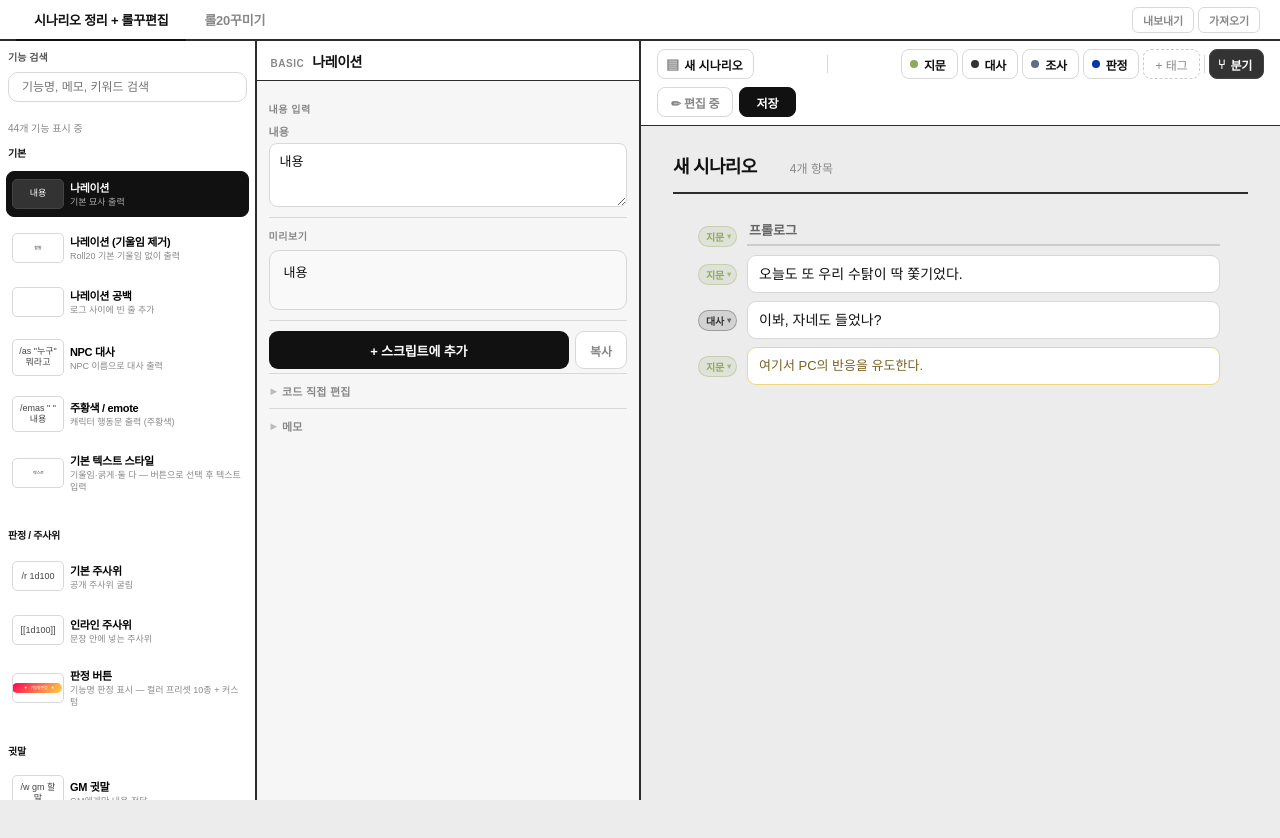
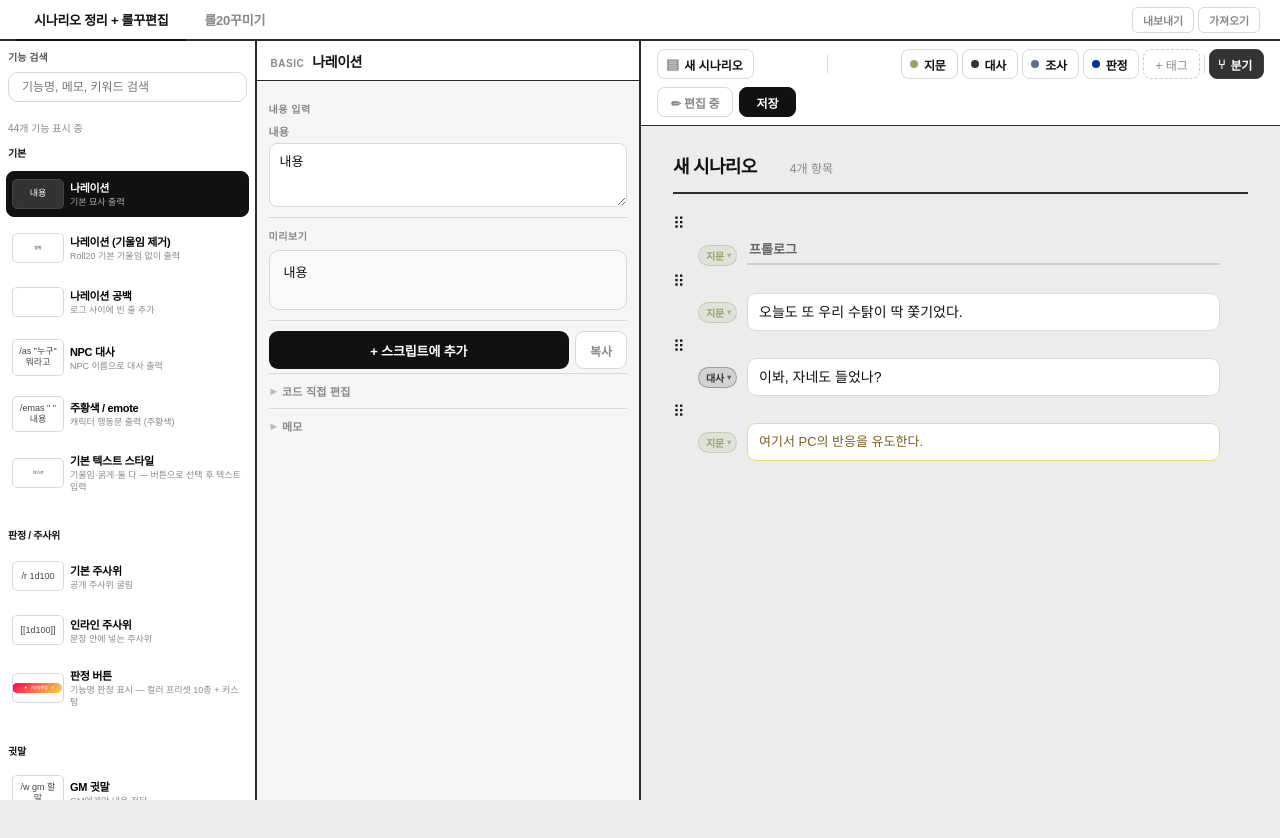
Before and after one commit to Gyu-me/roll20-macro-editor, a Next.js app: page / in a window 1280 px wide. Shown: the top 838 px of the page. Built offline with nearby package versions, Linux system fonts and the light colour scheme.

Commit message:
feat: ScriptEditor 노드 드래그앤드롭 순서 변경 기능 추가

```diff
--- a/src/components/ScriptEditor.tsx
+++ b/src/components/ScriptEditor.tsx
@@ -37,8 +37,11 @@ type Props = {
   onChangeLabelId: (id: string, labelId: string) => void;
   onDeleteLine: (id: string) => void;
   onAddLine: (labelId: string, afterId?: string, content?: string) => void;
+  onReorderNode: (dragId: string, dropId: string, pos: "before" | "after") => void;
   onRenameScenario: (id: string, name: string) => void;
 } & BranchHandlers;
+
+type DropInfo = { id: string; pos: "before" | "after" } | null;
 
 export default function ScriptEditor({
   scenario,
@@ -47,6 +50,7 @@ export default function ScriptEditor({
   onChangeLabelId,
   onDeleteLine,
   onAddLine,
+  onReorderNode,
   onRenameScenario,
   onAddBranch,
   onUpdateBranch,
@@ -66,7 +70,12 @@ export default function ScriptEditor({
   const [titleDraft, setTitleDraft] = useState(scenario.title);
   const titleInputRef = useRef<HTMLInputElement>(null);
 
+  // D&D 상태
+  const [draggingId, setDraggingId] = useState<string | null>(null);
+  const [dropInfo, setDropInfo] = useState<DropInfo>(null);
+
   const { labels, platformMode, editorMode } = settings;
+  const isMastering = editorMode === "mastering";
 
   useEffect(() => {
     setTitleDraft(scenario.title);
@@ -89,6 +98,43 @@ export default function ScriptEditor({
 
   const getLabelForLine = (line: ScriptLine) =>
     labels.find((l) => l.id === line.labelId) ?? labels[0];
+
+  // ── D&D 핸들러 ────────────────────────────────────────────
+
+  const handleDragStart = (e: React.DragEvent, id: string) => {
+    setDraggingId(id);
+    e.dataTransfer.effectAllowed = "move";
+  };
+
+  const handleDragOver = (e: React.DragEvent, id: string) => {
+    e.preventDefault();
+    e.stopPropagation();
+    if (draggingId === id) return;
+    const rect = (e.currentTarget as HTMLElement).getBoundingClientRect();
+    const pos: "before" | "after" = e.clientY < rect.top + rect.height / 2 ? "before" : "after";
+    setDropInfo({ id, pos });
+  };
+
+  const handleDragLeave = (e: React.DragEvent) => {
+    if (!(e.currentTarget as Element).contains(e.relatedTarget as Element)) {
+      setDropInfo(null);
+    }
+  };
+
+  const handleDrop = (e: React.DragEvent, targetId: string) => {
+    e.preventDefault();
+    e.stopPropagation();
+    if (draggingId && draggingId !== targetId && dropInfo) {
+      onReorderNode(draggingId, targetId, dropInfo.pos);
+    }
+    setDraggingId(null);
+    setDropInfo(null);
+  };
+
+  const handleDragEnd = () => {
+    setDraggingId(null);
+    setDropInfo(null);
+  };
 
   const nodeCount = scenario.lines.length;
 
@@ -122,9 +168,7 @@ export default function ScriptEditor({
                 <span className="scenario-title-edit-hint">✏</span>
               </h2>
             )}
-            <span className="scenario-line-count">
-              {nodeCount}개 항목
-            </span>
+            <span className="scenario-line-count">{nodeCount}개 항목</span>
           </div>
 
           {scenario.lines.length === 0 ? (
@@ -134,10 +178,35 @@ export default function ScriptEditor({
           ) : (
             <div className="script-lines">
               {scenario.lines.map((node) => {
-                if (node.type === "branch") {
+                const isDragging = draggingId === node.id;
+                const isDropBefore = dropInfo?.id === node.id && dropInfo.pos === "before";
+                const isDropAfter = dropInfo?.id === node.id && dropInfo.pos === "after";
+
                 return (
+                  <div
+                    key={node.id}
+                    className={[
+                      "script-node-wrap",
+                      isDragging ? "is-dragging" : "",
+                      isDropBefore ? "drop-before" : "",
+                      isDropAfter ? "drop-after" : "",
+                    ].filter(Boolean).join(" ")}
+                    draggable={!isMastering}
+                    onDragStart={(e) => handleDragStart(e, node.id)}
+                    onDragOver={(e) => handleDragOver(e, node.id)}
+                    onDragLeave={handleDragLeave}
+                    onDrop={(e) => handleDrop(e, node.id)}
+                    onDragEnd={handleDragEnd}
+                  >
+                    {!isMastering && (
+                      <div className="script-drag-handle" title="드래그하여 순서 변경">
+                        ⠿
+                      </div>
+                    )}
+
+                    <div className="script-node-content">
+                      {node.type === "branch" ? (
                         <BranchBlock
-                      key={node.id}
                           branch={node}
                           labels={labels}
                           platformMode={platformMode}
@@ -155,11 +224,8 @@ export default function ScriptEditor({
                           onChangeLabelInOption={onChangeLabelInOption}
                           onCopied={setLastCopied}
                         />
-                  );
-                }
-                return (
+                      ) : (
                         <ScriptLineItem
-                    key={node.id}
                           line={node}
                           label={getLabelForLine(node)}
                           labels={labels}
@@ -171,6 +237,9 @@ export default function ScriptEditor({
                           onAddAfter={(labelId, afterId) => onAddLine(labelId, afterId)}
                           onCopied={setLastCopied}
                         />
+                      )}
+                    </div>
+                  </div>
                 );
               })}
             </div>
@@ -178,7 +247,7 @@ export default function ScriptEditor({
         </div>
       </div>
 
-      {editorMode === "mastering" && (
+      {isMastering && (
         <div className="mastering-bar">
           <span className="mastering-bar-label">마스터링 모드</span>
           {lastCopied ? (
--- a/src/components/SplitView.tsx
+++ b/src/components/SplitView.tsx
@@ -42,6 +42,7 @@ type Props = {
   onChangeLabelId: (id: string, labelId: string) => void;
   onDeleteLine: (id: string) => void;
   onAddLine: (labelId: string, afterId?: string, content?: string) => void;
+  onReorderNode: (dragId: string, dropId: string, pos: "before" | "after") => void;
   // Branch handlers
   onAddBranch: (afterId?: string) => void;
   onUpdateBranch: (id: string, patch: Partial<Pick<BranchBlock, "title" | "description">>) => void;
@@ -74,6 +75,7 @@ export default function SplitView({
   onChangeLabelId,
   onDeleteLine,
   onAddLine,
+  onReorderNode,
   onAddBranch,
   onUpdateBranch,
   onDeleteBranch,
@@ -142,6 +144,7 @@ export default function SplitView({
             onChangeLabelId={onChangeLabelId}
             onDeleteLine={onDeleteLine}
             onAddLine={onAddLine}
+            onReorderNode={onReorderNode}
             onRenameScenario={scenarioSidebarProps.onRename}
             onAddBranch={onAddBranch}
             onUpdateBranch={onUpdateBranch}
--- a/src/components/TopToolbar.tsx
+++ b/src/components/TopToolbar.tsx
@@ -85,7 +85,7 @@ export default function TopToolbar({
         <button
           type="button"
           className="toolbar-branch-btn"
-          onClick={onAddBranch}
+          onClick={() => onAddBranch()}
           disabled={isMastering}
           title="분기 블록 추가"
         >
```
Lines whose indentation alone changed are shown as unchanged.
